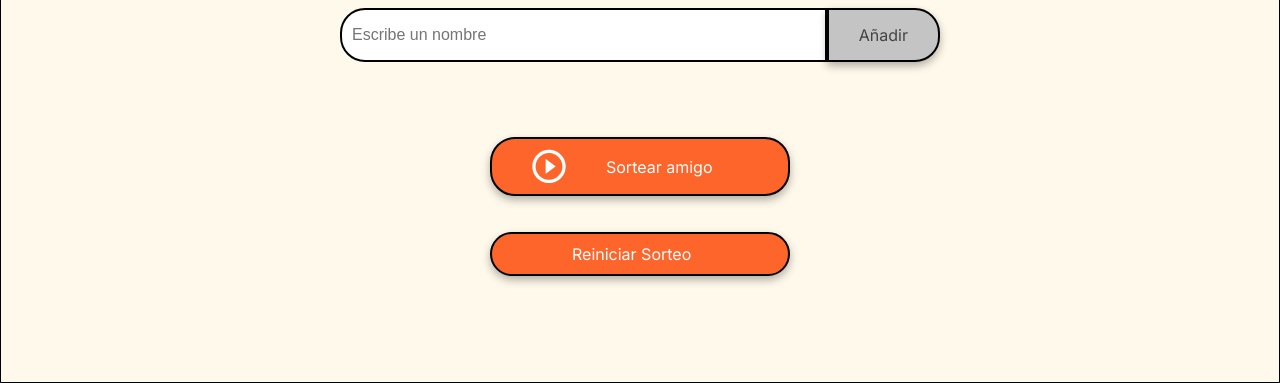
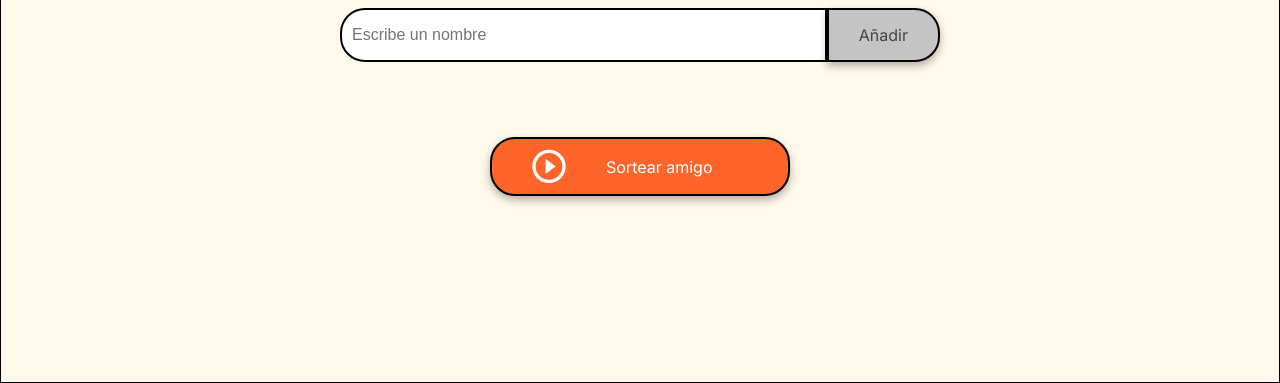
Before and after one commit to valentinmartinez03/challenge-amigo-secreto, a plain HTML site: page index.html in a window 1280 px wide. Shown: the part 417-800 px from the top of the page. Drawn offline with Linux system fonts and the light colour scheme.

Commit message:
Se decidió eliminar el boton de Reiniciar sorteo

```diff
--- a/index.html
+++ b/index.html
@@ -32,12 +32,6 @@
                     <img src="assets/play_circle_outline.png" alt="Ícono para sortear">
                     Sortear amigo
                 </button>
-                <br>
-                <br>
-                <button class="button-draw" onclick="reiniciarSorteo()" aria-label="Reiniciar Sorteo">
-                    <img src="" alt="">
-                    Reiniciar Sorteo
-                </button>
             </div>
         </section>
     </main>
```
